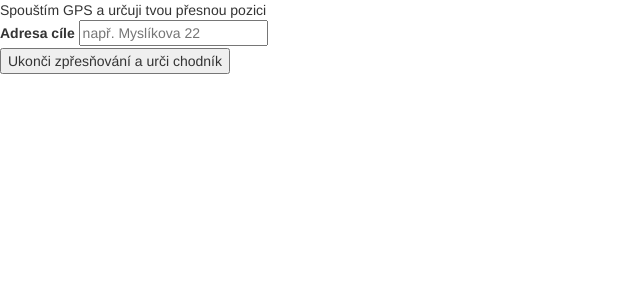
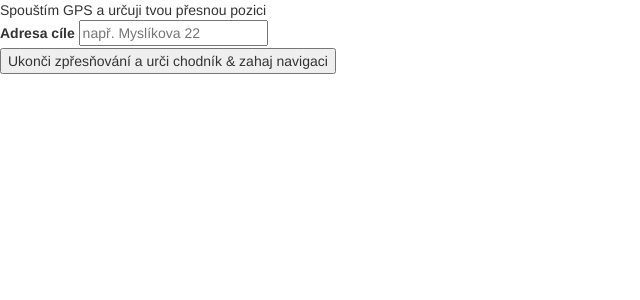
Before and after one commit to pavelcerny/naviterier-dp, a Django app: a page that uses chat/templates/chat/proto01-reverse-geocoding.html in a window 1280 px wide. Shown: the top 300 px of the page, without its empty margins (0-640 px from the left). Run offline with Django 3.2, Linux system fonts and the light colour scheme; some libraries are stand-ins or nearby versions.

Commit message:
fixed readability

```diff
--- a/chat/templates/chat/proto01-reverse-geocoding.html
+++ b/chat/templates/chat/proto01-reverse-geocoding.html
@@ -19,7 +19,7 @@
     </form>
 
 <!-- interactive elements -->
-<button onclick="getAddress()">Ukonči zpřesňování a urči chodník</button>
+<button onclick="getAddress()">Ukonči zpřesňování a urči chodník  & zahaj navigaci</button>
 
 
 
```
